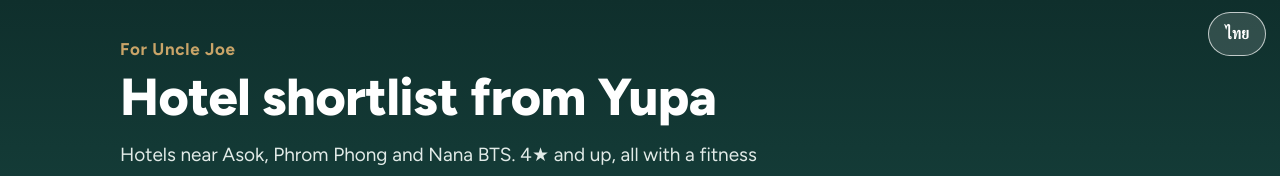
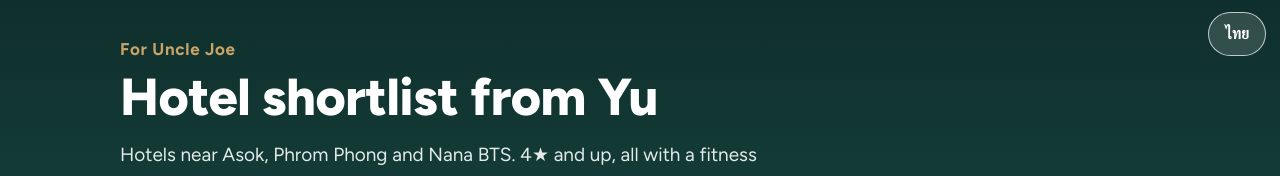
Before and after one commit to charoenpoljr-eve/bkk-hotel-compare, a plain HTML site: page index.html in a window 1280 px wide. Shown: the top 176 px of the page. Drawn offline with Linux system fonts and the light colour scheme.

Commit message:
Update index.html

```diff
--- a/index.html
+++ b/index.html
@@ -158,7 +158,7 @@ h3{font-size:17px;line-height:1.2;overflow-wrap:anywhere}
 .lg{position:absolute;top:calc(12px + env(safe-area-inset-top,0px));right:14px;z-index:3;background:rgba(255,255,255,.14);color:#fff;border:1.5px solid rgba(255,255,255,.7);border-radius:999px;padding:8px 16px;font-size:16px;font-weight:700;cursor:pointer}
 .lg:hover{background:rgba(255,255,255,.28)}
 </style></head><body>
-<header><button id="lg" class="lg" type="button" aria-label="Language">ไทย</button><div class="hart" id="hart"></div><div class="w"><p class="from">For Uncle Joe</p><h1>Hotel shortlist from Yupa</h1><p>Hotels near Asok, Phrom Phong and Nana BTS. 4★ and up, all with a fitness centre. Tap a station to filter, and tap “Compare” on up to 4 hotels to see them side by side.</p></div></header>
+<header><button id="lg" class="lg" type="button" aria-label="Language">ไทย</button><div class="hart" id="hart"></div><div class="w"><p class="from">For Uncle Joe</p><h1>Hotel shortlist from Yu</h1><p>Hotels near Asok, Phrom Phong and Nana BTS. 4★ and up, all with a fitness centre. Tap a station to filter, and tap “Compare” on up to 4 hotels to see them side by side.</p></div></header>
 <nav class="tabs" role="tablist"><button class="tab" role="tab" id="th" aria-selected="true">Hotels</button><button class="tab" role="tab" id="tt" aria-selected="false">Things to see</button><button class="tab" role="tab" id="ta" aria-selected="false">The areas</button></nav>
 <div id="vh"><div class="ctl"><div class="bar"><div class="seg" id="seg" role="group" aria-label="Station"></div>
 <label>Sort <select id="sort"><option value="p">Price: low to high</option><option value="pd">Price: high to low</option><option value="w">Closest to BTS</option><option value="r">Top rated</option></select></label>
@@ -325,7 +325,7 @@ const TH={
 "5-star hotel steps from Phrom Phong BTS, near the EM malls":"โรงแรม 5 ดาว เดินไม่กี่ก้าวถึง BTS พร้อมพงษ์ ใกล้ห้าง EM",
 "Apartment-style rooms; pool and kids’ play room; 5 min walk to BTS":"ห้องสไตล์อพาร์ตเมนต์ มีสระและห้องเล่นเด็ก เดิน 5 นาทีถึง BTS",
 
-"For Uncle Joe":"สำหรับลุงโจ","Hotel shortlist from Yupa":"รายชื่อโรงแรมจากยุพา",
+"For Uncle Joe":"สำหรับลุงโจ","Hotel shortlist from Yupa":"รายชื่อโรงแรมจากยุ",
 "Hotels near Asok, Phrom Phong and Nana BTS. 4★ and up, all with a fitness centre. Tap a station to filter, and tap “Compare” on up to 4 hotels to see them side by side.":"โรงแรมใกล้ BTS อโศก พร้อมพงษ์ และนานา ระดับ 4 ดาวขึ้นไป มีฟิตเนสทุกแห่ง แตะชื่อสถานีเพื่อกรอง และแตะ “เปรียบเทียบ” ได้สูงสุด 4 โรงแรมเพื่อดูเทียบกัน",
 "Hotels":"โรงแรม","Things to see":"สถานที่เที่ยว","The areas":"ย่านต่างๆ","Sort":"เรียงตาม",
 "Price: low to high":"ราคา: ต่ำไปสูง","Price: high to low":"ราคา: สูงไปต่ำ","Closest to BTS":"ใกล้ BTS ที่สุด","Top rated":"คะแนนสูงสุด",
```
